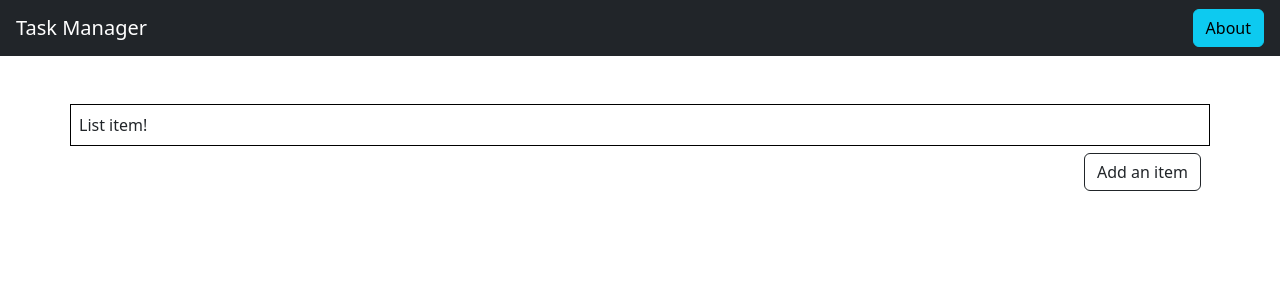
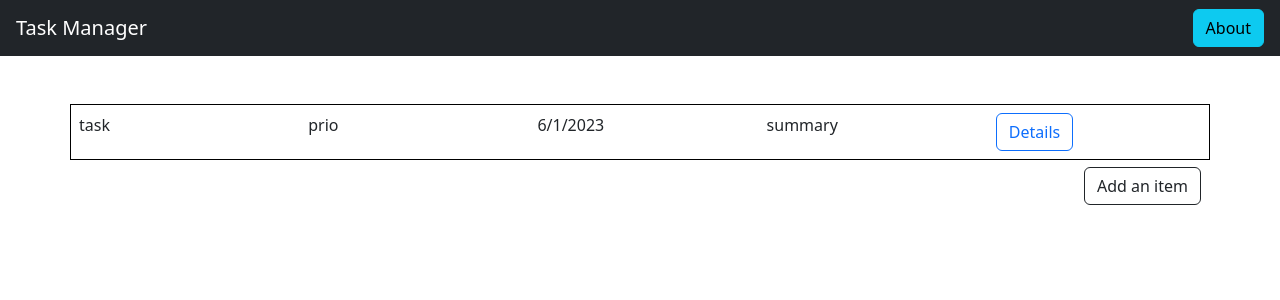
Before and after one commit to Tiamtum/task-manager, a React (Create React App) app: page /list in a window 1280 px wide. Shown: the top 300 px of the page. Built offline with nearby package versions, Linux system fonts and the light colour scheme.

Commit message:
Update ListItem.component.jsx

```diff
--- a/src/components/List/ListItem/ListItem.component.jsx
+++ b/src/components/List/ListItem/ListItem.component.jsx
@@ -1,15 +1,46 @@
+import { Link } from "react-router-dom";
+import  Button  from "react-bootstrap/Button";
+import  Modal  from "react-bootstrap/Modal";
+
+import { useState } from "react";
+import DetailedListItem from "./DetailedListItem/DetailedListItem.component";
 export default function ListItem({task})
 {
-    console.log("list item render")
+    //taskName:"",summary:"",description:"",priority:"",due:"",tags:""
+
+    const {taskName, summary, description, priority, due, tags,id} = task;
+    console.log("list item render", task)
+
+    const [show, setShow] = useState(false);
+    const handleClose = () => setShow(false);
+    const handleShow = () => setShow(true);
+
+
     return(
-        // <div>
-        //     {task.taskName + ", "}
-        //     {task.shortDesc + ", "}
-        //     {task.longDesc + ", "}
-        //     {task.priority + ", "}
-        //     {task.due + ", "}
-        //     {task.tags + " " }
-        // </div>
-        <div>List item!</div>
+        <>
+           <span id="task" className="col">{taskName}</span>
+           <span id="prio" className="col">{priority}</span>
+           <span id="due" className="col">{due}</span>
+           <span id="summary" className="col">{summary}</span>
+            {/* <span id="details" className="col"><Link to={`/list/${id}`}>Details</Link></span> */}
+
+            <span className="col"><Button variant="outline-primary" onClick={handleShow}>Details </Button></span>
+            <Modal show={show} onHide={handleClose}>
+            <Modal.Header closeButton>
+            <Modal.Title>{taskName}</Modal.Title>
+            </Modal.Header>
+            <Modal.Body>
+                <h4>{summary}</h4>
+                <p>{description}</p>
+                <p>{due}</p>
+                <p>{priority}</p>
+            </Modal.Body>
+            <Modal.Footer>
+            <Button variant="secondary" onClick={handleClose}>
+                Close
+            </Button>
+            </Modal.Footer>
+            </Modal>
+        </>
     );
 }
```
